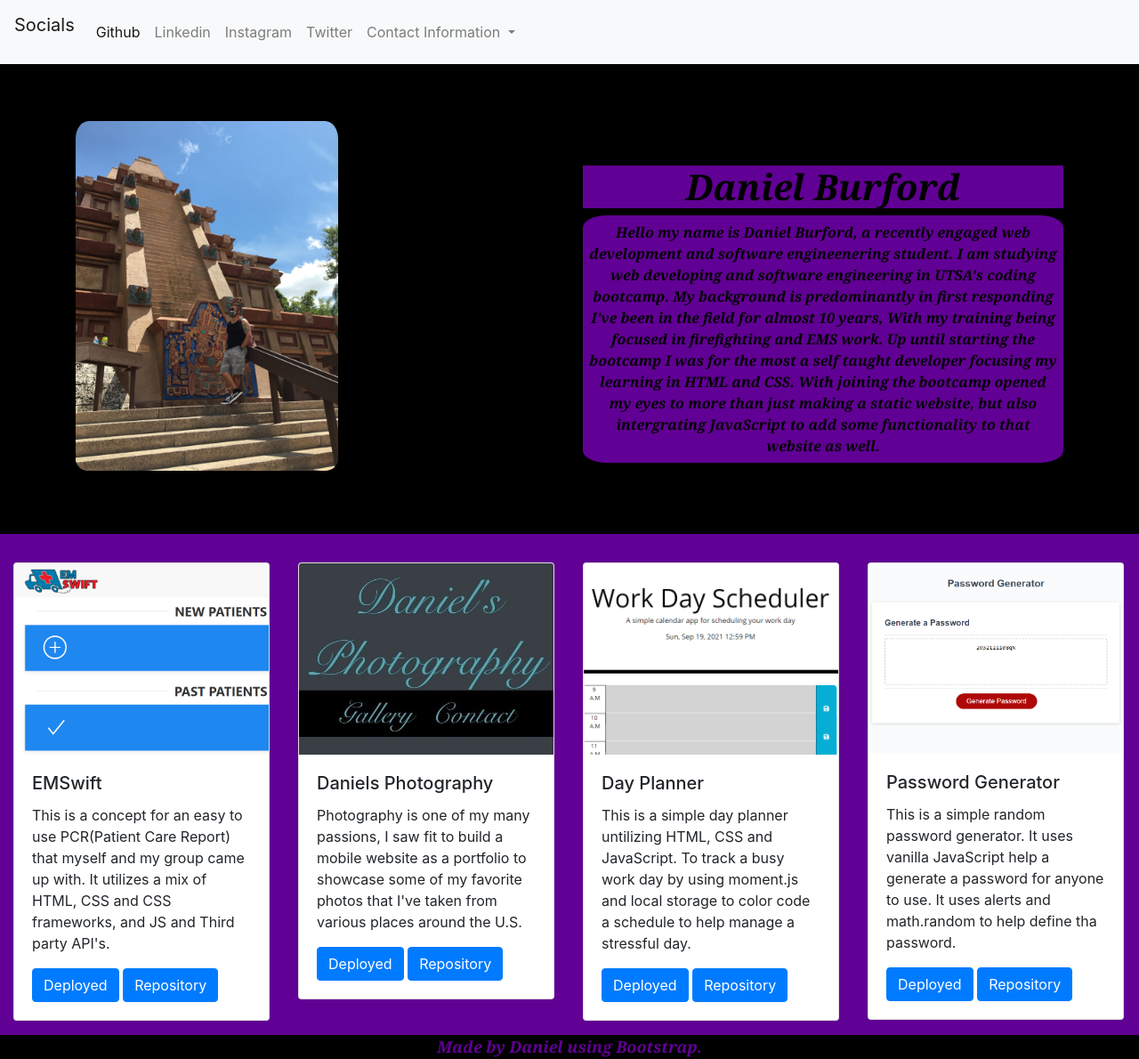
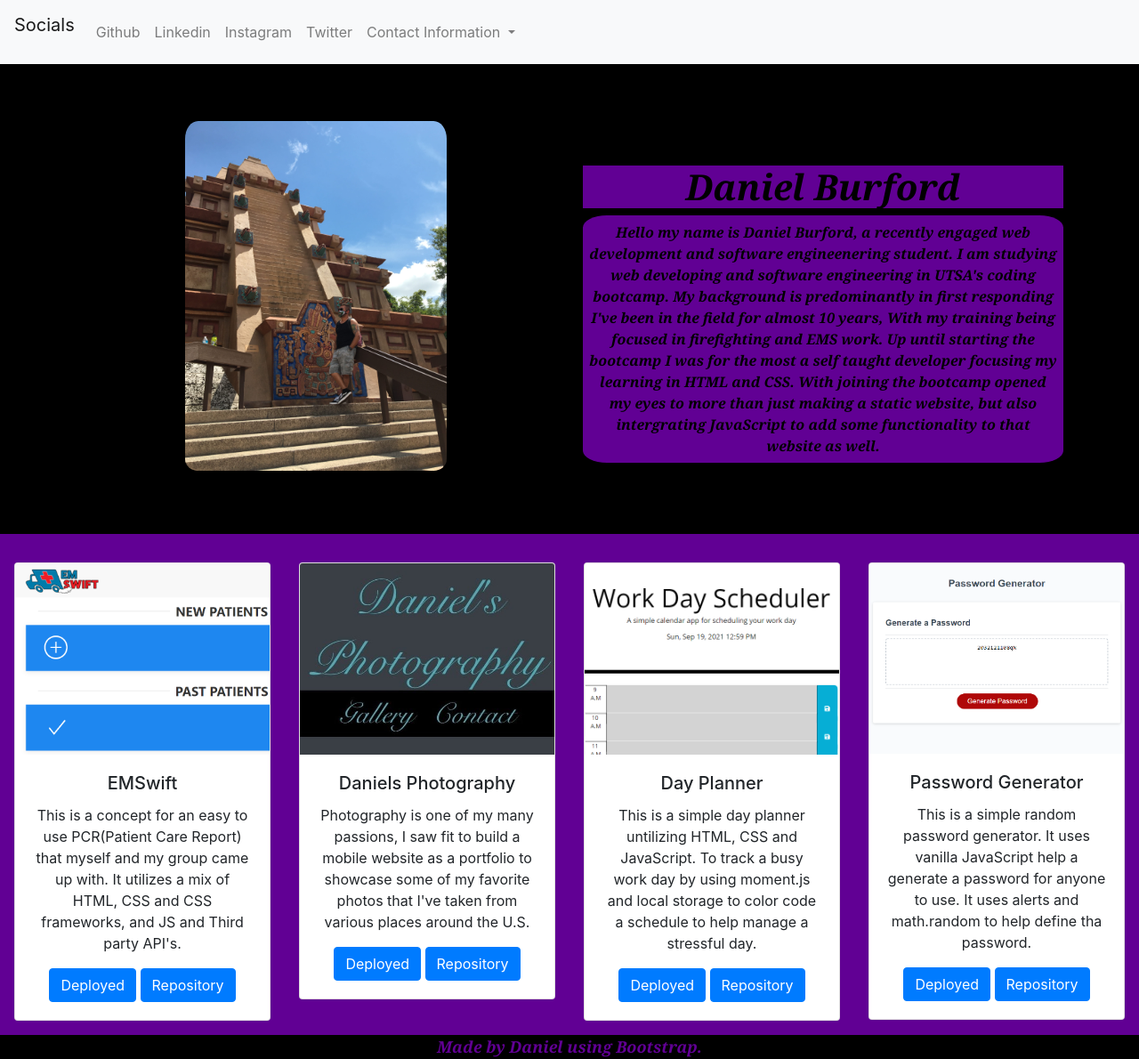
Before and after one commit to dannfirefight322/Daniels_Portfolio, a plain HTML site: page index.html in a window 1280 px wide. Shown: the whole page at 89% size. Drawn offline with nearby package versions, Linux system fonts and the light colour scheme.

Commit message:
trying to center cards while on mobile version, was able to do it but not sure if it was done correctly.

```diff
--- a/assets/css/styles.css
+++ b/assets/css/styles.css
@@ -8,7 +8,9 @@
 body{
     background-color: var(--lightPurple);
 }
-
+#navbarSupportedContent{
+    color:green;
+}
 .jumbotron-fluid{
     background-color: var(--dark);
 }
--- a/index.html
+++ b/index.html
@@ -19,15 +19,15 @@
 </head>
 <body>
         <!--Nav bar with my social links-->
-        <nav class="navbar navbar-expand-lg navbar-light bg-light">
-            <p class="navbar-brand" href="#">Socials</p>
+        <nav class="navbar navbar-expand-lg navbar-light bg-light" >
+            <p class="navbar-brand">Socials</p>
             <button class="navbar-toggler" type="button" data-toggle="collapse" data-target="#navbarSupportedContent" aria-controls="navbarSupportedContent" aria-expanded="false" aria-label="Toggle navigation">
               <span class="navbar-toggler-icon"></span>
             </button>
 
             <div class="collapse navbar-collapse" id="navbarSupportedContent">
               <ul class="navbar-nav mr-auto">
-                <li class="nav-item active">
+                <li class="nav-item">
                   <a class="nav-link" href="https://github.com/dannfirefight322">Github <span class="sr-only">(current)</span></a>
                 </li>
                 <li class="nav-item">
@@ -58,7 +58,7 @@
         <!-- Every grid layout we create starts with an HTML element receiving a class of row -->
         <!-- align-items-end change the alignment of flex items to end -->
         <div class="row align-items-end">
-          <div class="col-12 col-md-6">
+          <div class="col-12 col-md-6" align="center">
             <img class='img-fluid' src="./assets/images/Me.jpeg" alt="Daniel Burford" />
           </div>
           <!-- Uses a combination of col-* values to make full-size on small devices and half-size on medium or larger devices -->
@@ -75,7 +75,7 @@
     <!--This is a Projects card-->
     <div class="container-fluid">
       <div class="row">
-      <div class="col-12 col-sm-6 col-md-6 col-lg-6 col-xl-3 mb-3">
+      <div class="col-12 col-sm-6 col-md-6 col-lg-6 col-xl-3 mb-3" align="center">
       <div class="card" style="width: 18rem;">
         <img src="./assets/images/emswift.png" class="card-img-top" alt="...">
         <div class="card-body">
@@ -86,7 +86,7 @@
         </div>
       </div>
       </div>
-      <div class="col-12 col-sm-6 col-md-6 col-lg-6 col-xl-3 mb-3">
+      <div class="col-12 col-sm-6 col-md-6 col-lg-6 col-xl-3 mb-3" align="center">
       <div class="card" style="width: 18rem;">
         <img src="./assets/images/DanielsPhotography.jpeg" class="card-img-top" alt="...">
       <div class="card-body">
@@ -97,7 +97,7 @@
       </div>
     </div>
   </div>
-  <div class="col-12 col-sm-6 col-md-6 col-lg-6 col-xl-3 mb-3">
+  <div class="col-12 col-sm-6 col-md-6 col-lg-6 col-xl-3 mb-3" align="center">
     <div class="card" style="width: 18rem;">
       <img src="./assets/images/dayPlanner.png" class="card-img-top" alt="...">
     <div class="card-body">
@@ -108,7 +108,7 @@
     </div>
   </div>
 </div>
-<div class="col-12 col-sm-6 col-md-6 col-lg-6 col-xl-3 mb-3">
+<div class="col-12 col-sm-6 col-md-6 col-lg-6 col-xl-3 mb-3" align="center">
   <div class="card" style="width: 18rem;">
     <img src="./assets/images/passwordGenerator.png" class="card-img-top" alt="...">
   <div class="card-body">
```
